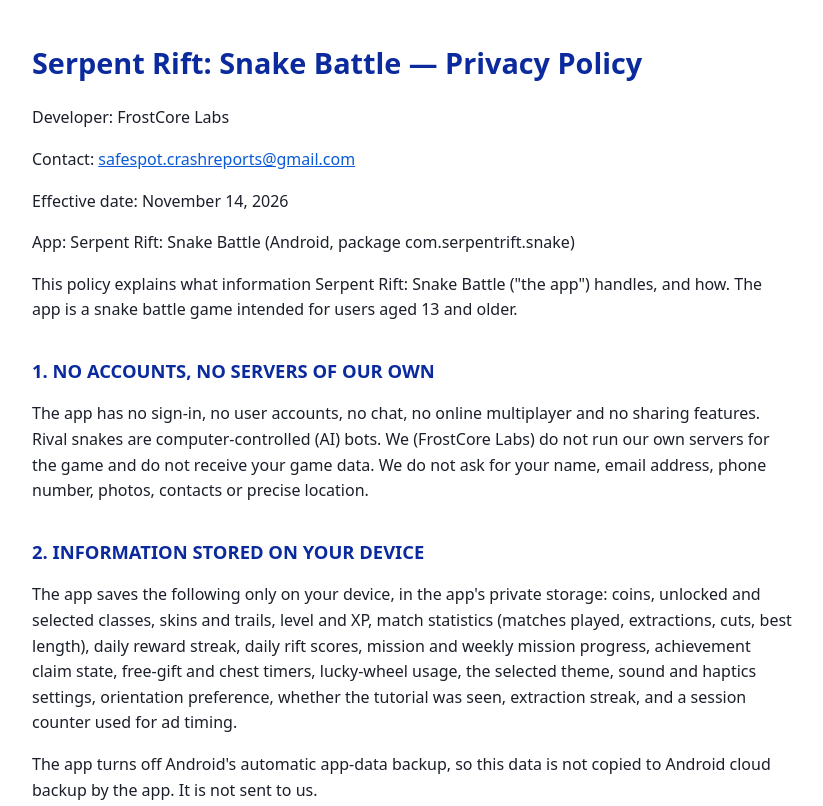
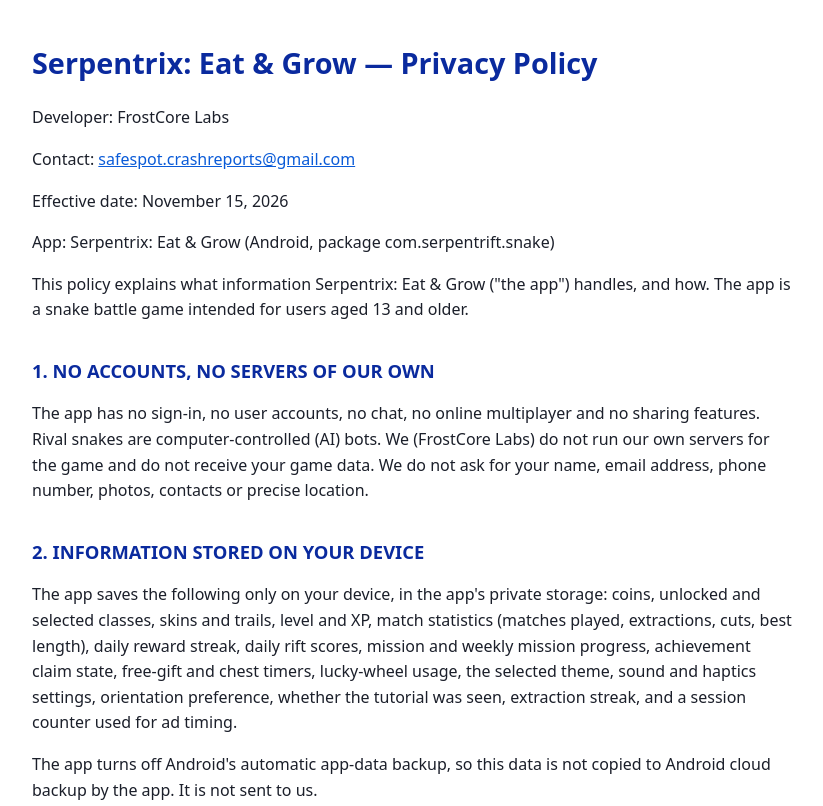
Before and after one commit to Micky9889900/Micky9889900.github.io, a plain HTML site: page serpentrift-privacy.html in a window 1280 px wide. Shown: the top 806 px of the page, without its empty margins (228-1051 px from the left). Drawn offline with Linux system fonts and the light colour scheme.

Commit message:
Rename Serpent Rift privacy policy to Serpentrix: Eat & Grow

```diff
--- a/serpentrift-privacy.html
+++ b/serpentrift-privacy.html
@@ -1,12 +1,12 @@
 <!doctype html><html lang="en"><head><meta charset="utf-8"><meta name="viewport" content="width=device-width,initial-scale=1">
-<title>Serpent Rift: Snake Battle – Privacy Policy | FrostCore Labs</title>
+<title>Serpentrix: Eat &amp; Grow – Privacy Policy | FrostCore Labs</title>
 <style>body{font-family:system-ui,-apple-system,Segoe UI,Roboto,sans-serif;max-width:760px;margin:40px auto;padding:0 20px;line-height:1.6;color:#1b1f2a;background:#fff}h1{color:#0a2a9e;font-size:1.8em}h2{color:#0a2a9e;font-size:1.15em;margin-top:1.8em}a{color:#0a5bd8;word-break:break-word}</style></head><body>
-<h1>Serpent Rift: Snake Battle — Privacy Policy</h1>
+<h1>Serpentrix: Eat &amp; Grow — Privacy Policy</h1>
 <p>Developer: FrostCore Labs</p>
 <p>Contact: <a href="mailto:safespot.crashreports@gmail.com">safespot.crashreports@gmail.com</a></p>
-<p>Effective date: November 14, 2026</p>
-<p>App: Serpent Rift: Snake Battle (Android, package com.serpentrift.snake)</p>
-<p>This policy explains what information Serpent Rift: Snake Battle (&quot;the app&quot;) handles, and how. The app is a snake battle game intended for users aged 13 and older.</p>
+<p>Effective date: November 15, 2026</p>
+<p>App: Serpentrix: Eat &amp; Grow (Android, package com.serpentrift.snake)</p>
+<p>This policy explains what information Serpentrix: Eat &amp; Grow (&quot;the app&quot;) handles, and how. The app is a snake battle game intended for users aged 13 and older.</p>
 <h2>1. NO ACCOUNTS, NO SERVERS OF OUR OWN</h2>
 <p>The app has no sign-in, no user accounts, no chat, no online multiplayer and no sharing features. Rival snakes are computer-controlled (AI) bots. We (FrostCore Labs) do not run our own servers for the game and do not receive your game data. We do not ask for your name, email address, phone number, photos, contacts or precise location.</p>
 <h2>2. INFORMATION STORED ON YOUR DEVICE</h2>
@@ -24,7 +24,7 @@
 </ul>
 <p>This data is encrypted in transit. Ad content is limited to the &quot;T&quot; (teen) rating or lower.</p>
 <h2>4. CONSENT (EEA, UK AND SWITZERLAND)</h2>
-<p>Where required by law (for example in the EEA, the UK and Switzerland), Google&#x27;s consent message is shown before ads are requested, and personalization of ads depends on your choices. You can review or change your choices at any time with the &quot;AD PRIVACY&quot; button on the app&#x27;s main menu (shown when consent applies in your region).</p>
+<p>Where required by law (for example in the EEA, the UK and Switzerland), Google&#x27;s consent message is shown before ads are requested, and personalization of ads depends on your choices. You can review or change your choices at any time with the &quot;AD PRIVACY&quot; button on the app&#x27;s main menu or in Settings (shown when consent applies in your region). Settings also has a PRIVACY POLICY button that opens this page.</p>
 <h2>5. GOOGLE&#x27;S POLICIES AND YOUR AD SETTINGS</h2>
 <p>Google processes ad data under its own policies:</p>
 <ul>
@@ -40,7 +40,7 @@
 <p>The app is intended for users aged 13 and older and is not directed at children under 13. We do not knowingly collect personal information from children under 13. If you believe a child under 13 is using the app, please contact us at <a href="mailto:safespot.crashreports@gmail.com">safespot.crashreports@gmail.com</a>.</p>
 <h2>8. YOUR CHOICES AND DELETION</h2>
 <ul>
-<li>Uninstalling the app (or Android Settings &gt; Apps &gt; Serpent Rift &gt; Storage &gt; Clear storage) deletes all data the app saved on your device.</li>
+<li>Uninstalling the app (or Android Settings &gt; Apps &gt; Serpentrix &gt; Storage &gt; Clear storage) deletes all data the app saved on your device.</li>
 <li>Reset or delete your advertising ID in your device settings to break the link to past ad data.</li>
 <li>Use the &quot;AD PRIVACY&quot; button in the app to review or change consent choices where applicable.</li>
 <li>Data collected by Google is handled under Google&#x27;s policies linked above. We do not hold it and cannot access or delete it for you.</li>
```
Also changed, not shown: index.html (+1 -1 lines).
